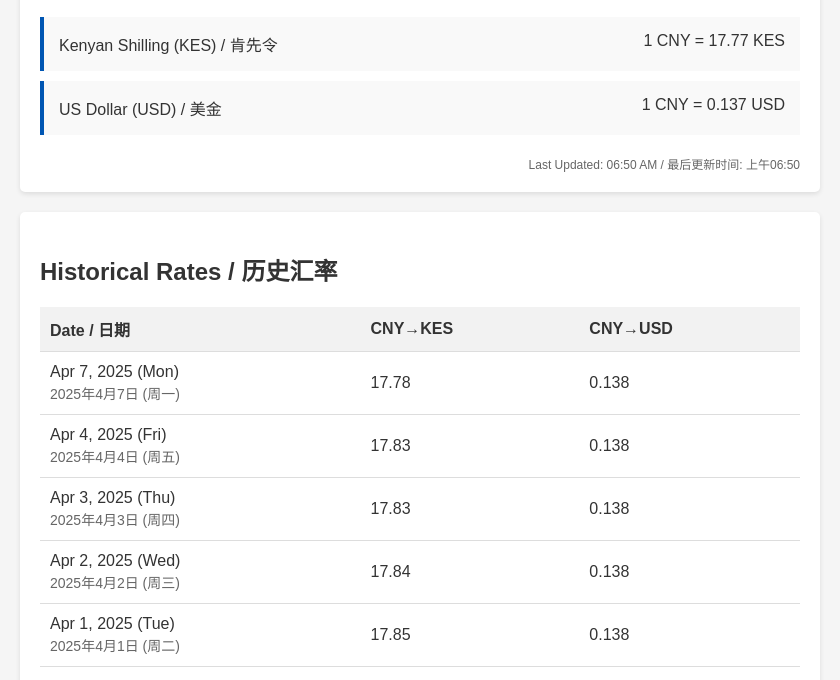
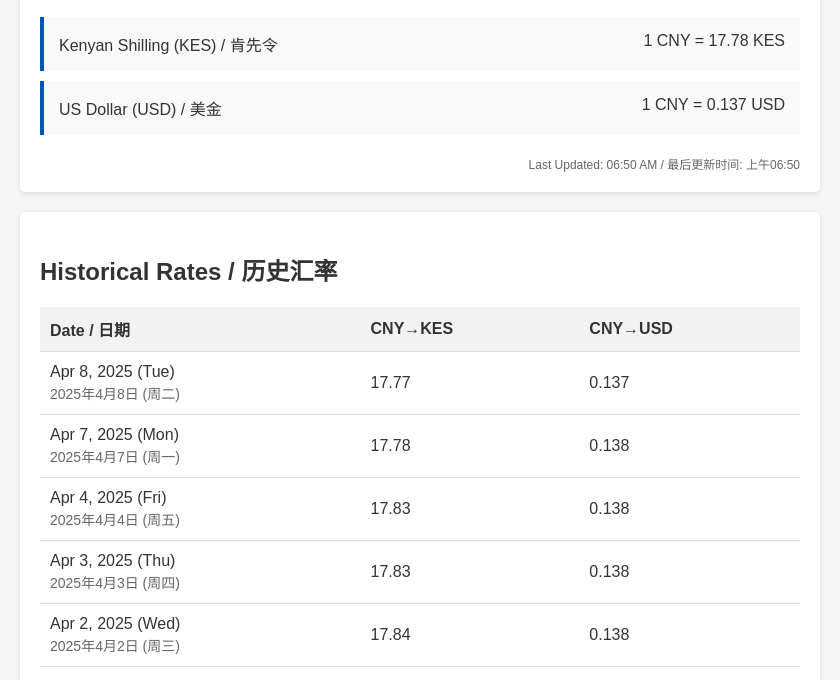
Before and after one commit to choicebankkenya/choice-bank-cny-real-time-exchange, a plain HTML site: page index.html in a window 1280 px wide. Shown: the part 272-952 px from the top of the page, 220-1060 px from the left. Drawn offline with Linux system fonts and the light colour scheme.

Commit message:
Update index.html

```diff
--- a/index.html
+++ b/index.html
@@ -118,7 +118,7 @@
             <div class="currency">
                 <span class="bilingual">Kenyan Shilling (KES) / 肯先令</span>
             </div>
-            <div class="rate">1 CNY = 17.77 KES</div>
+            <div class="rate">1 CNY = 17.78 KES</div>
         </div>
 
         <div class="rate-card">
@@ -146,6 +146,14 @@
                 </tr>
             </thead>
             <tbody>
+                 <tr>
+                    <td class="history-date">
+                        Apr 8, 2025 (Tue)
+                        <span class="chinese-date">2025年4月8日 (周二)</span>
+                    </td>
+                    <td>17.77</td>
+                    <td>0.137</td>
+                </tr>
                 <tr>
                     <td class="history-date">
                         Apr 7, 2025 (Mon)
@@ -176,14 +184,6 @@
                         <span class="chinese-date">2025年4月2日 (周三)</span>
                     </td>
                     <td>17.84</td>
-                    <td>0.138</td>
-                </tr>
-                  <tr>
-                    <td class="history-date">
-                        Apr 1, 2025 (Tue)
-                        <span class="chinese-date">2025年4月1日 (周二)</span>
-                    </td>
-                    <td>17.85</td>
                     <td>0.138</td>
                 </tr>
             </tbody>
```
